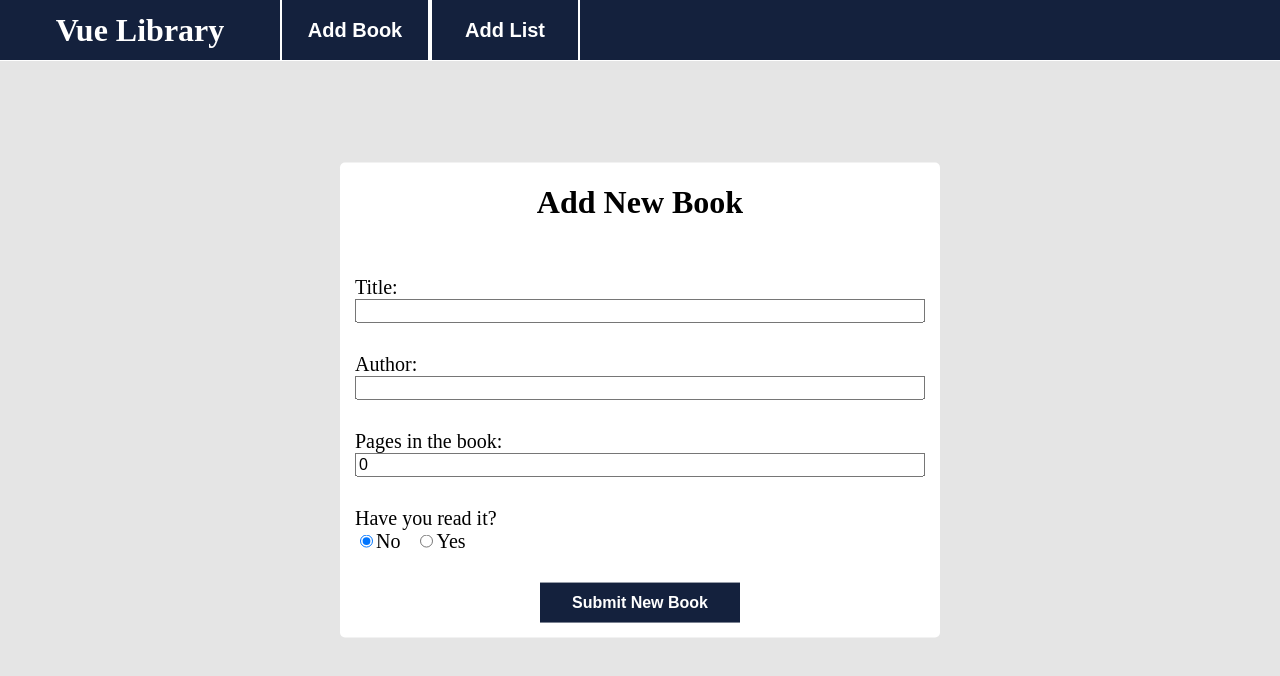
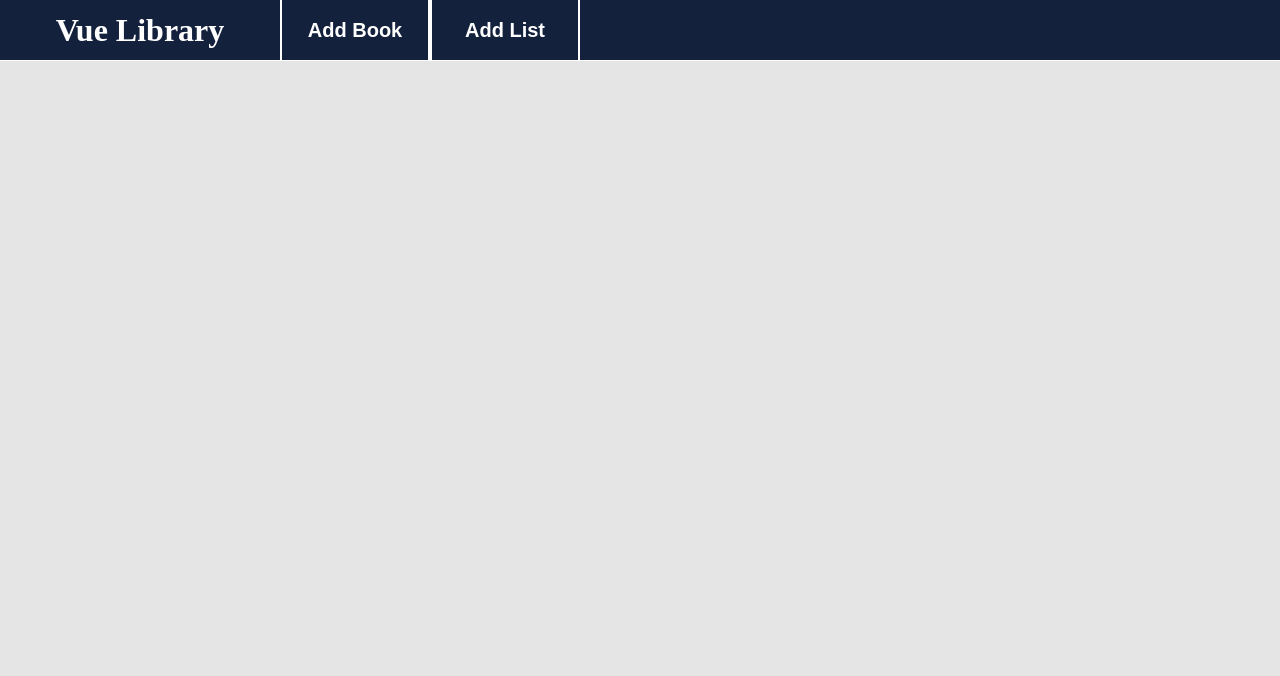
Before and after one commit to osechi3/library-project-vue, a Vue app: page / in a window 1280 px wide. Shown: the top 676 px of the page. Built offline with nearby package versions, Linux system fonts and the light colour scheme.

Commit message:
Showing inputPrompt component on click

```diff
--- a/src/App.vue
+++ b/src/App.vue
@@ -1,7 +1,7 @@
 <template>
   <div id="app">
-    <app-header></app-header>
-    <input-prompt></input-prompt>
+    <app-header @add-book-btn-clicked="isShown = !isShown"></app-header>
+    <input-prompt v-if="isShown"></input-prompt>
   </div>
 </template>
 
@@ -14,6 +14,12 @@ export default {
   components: {
     appHeader: Header,
     inputPrompt: InputPrompt
+  },
+
+  data () {
+    return {
+      isShown: false
+    }
   }
 }
 </script>
--- a/src/components/Header.vue
+++ b/src/components/Header.vue
@@ -1,7 +1,7 @@
 <template>
   <div id="container">
     <div class="title">Vue Library</div>
-    <button class="btns">Add Book</button>
+    <button class="btns" @click.prevent="$emit('add-book-btn-clicked')">Add Book</button>
     <button class="btns">Add List</button>
   </div>
 </template>
```
